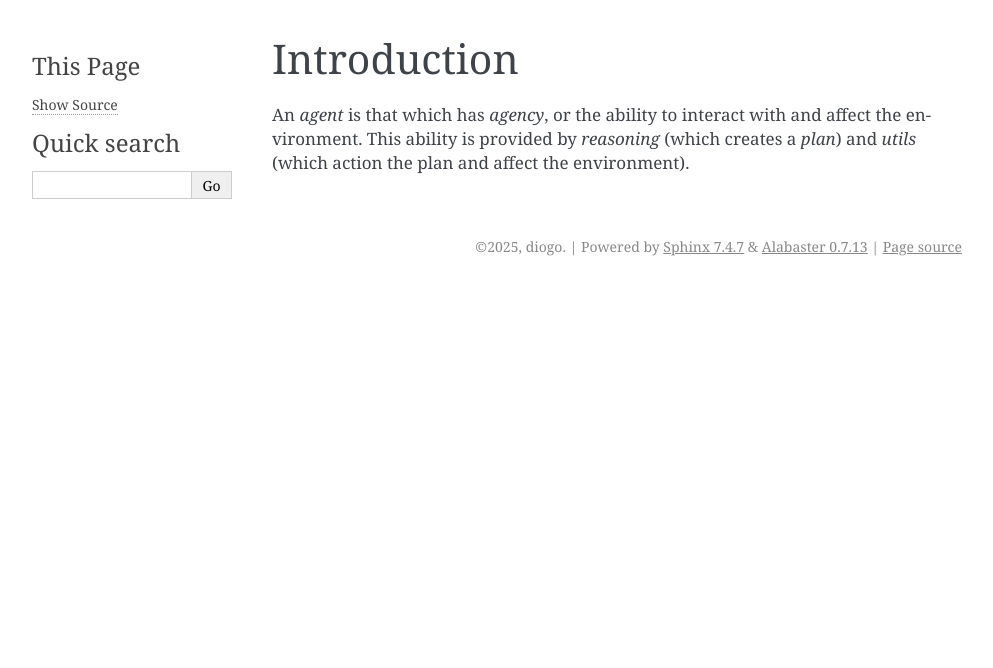
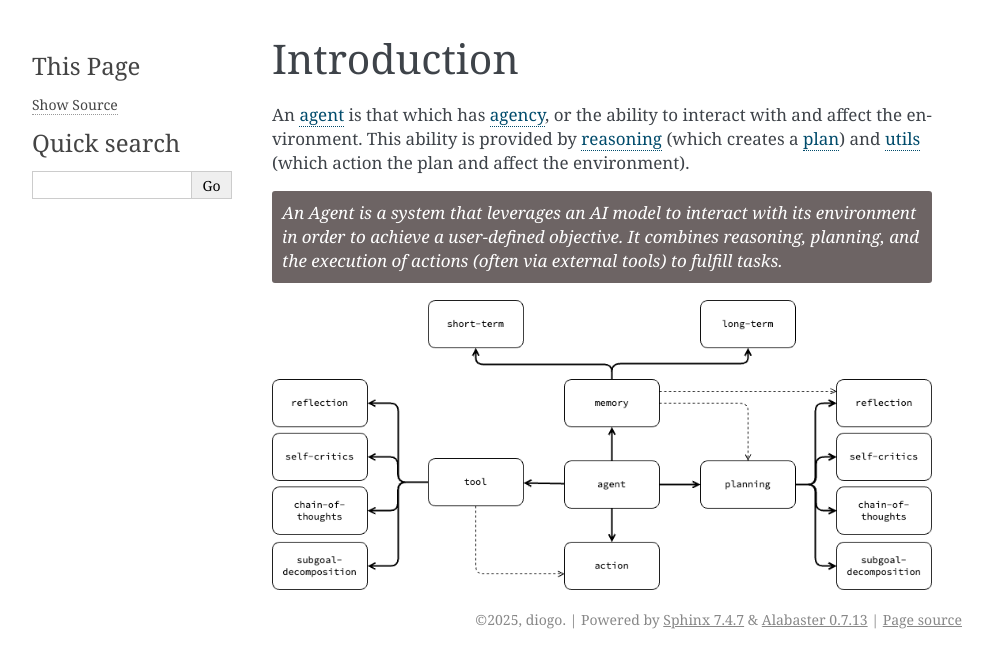
Before and after one commit to diogobaltazar/hfagent, a Sphinx documentation site: the page built from docs/sphinx/source/introduction/introduction.rst, in a window 1280 px wide. Shown: the top 668 px of the page, without its empty margins (148-1141 px from the left). Built offline with Sphinx 7.4.7, drawn with Linux system fonts in a browser that asks for light colours.

Commit message:
feat: document agent

```diff
--- /dev/null
+++ b/docs/sphinx/source/_static/custom.css
@@ -0,0 +1,20 @@
+.agent-definition {
+  background-color: #6d6464;
+  /* Slightly dark background */
+  font-style: italic;
+  /* Italic letters */
+  padding: 10px;
+  /* Add some padding for better readability */
+  border-radius: 3px;
+  /* Add rounded corners */
+  display: block;
+  /* Make the element behave like a block element */
+  color: white;
+  /* Optional: Change text color for better contrast */
+}
+
+.centered-image {
+  display: block;
+  margin-left: auto;
+  margin-right: auto;
+}
--- a/docs/sphinx/source/conf.py
+++ b/docs/sphinx/source/conf.py
@@ -28,3 +28,18 @@ source_suffix = ['.rst', '.md']
 
 html_theme = 'alabaster'
 html_static_path = ['_static']
+
+# filepath: /home/dipm/docs/sphinx/source/conf.py
+from docutils import nodes
+from docutils.parsers.rst import roles
+
+def agent_definition_role(name, rawtext, text, lineno, inliner, options={}, content=[]):
+    node = nodes.inline(rawtext, text, **options)
+    node['classes'].append('agent-definition')
+    return [node], []
+
+roles.register_local_role('agent-definition', agent_definition_role)
+
+# filepath: /home/dipm/docs/sphinx/source/conf.py
+def setup(app):
+    app.add_css_file('custom.css')
--- a/docs/sphinx/source/introduction/introduction.rst
+++ b/docs/sphinx/source/introduction/introduction.rst
@@ -1,4 +1,11 @@
 Introduction
 ============
 
-An `agent` is that which has `agency`, or the ability to interact with and affect the environment. This ability is provided by `reasoning` (which creates a `plan`) and `utils` (which action the plan and affect the environment).
+.. include:: ../quotes.rst
+
+An :term:`agent` is that which has :term:`agency`, or the ability to interact with and affect the environment. This ability is provided by :term:`reasoning` (which creates a :term:`plan`) and :term:`utils` (which action the plan and affect the environment).
+
+|agent_definition|
+
+.. image:: /_static/img/agent.png
+   :class: centered-image
--- /dev/null
+++ b/docs/sphinx/source/quotes.rst
@@ -0,0 +1,3 @@
+.. quotes
+
+.. |agent_definition| replace:: :agent-definition:`An Agent is a system that leverages an AI model to interact with its environment in order to achieve a user-defined objective. It combines reasoning, planning, and the execution of actions (often via external tools) to fulfill tasks.`
```
Also changed, not shown: README.md (+0 -3 lines), docs/sphinx/source/glossary.rst (added, +19 -0 lines), docs/sphinx/source/images.rst (added, +11 -0 lines), docs/sphinx/source/index.rst (+3 -5 lines), docs/sphinx/source/_static/img/agent.png (added), 1 other file.
